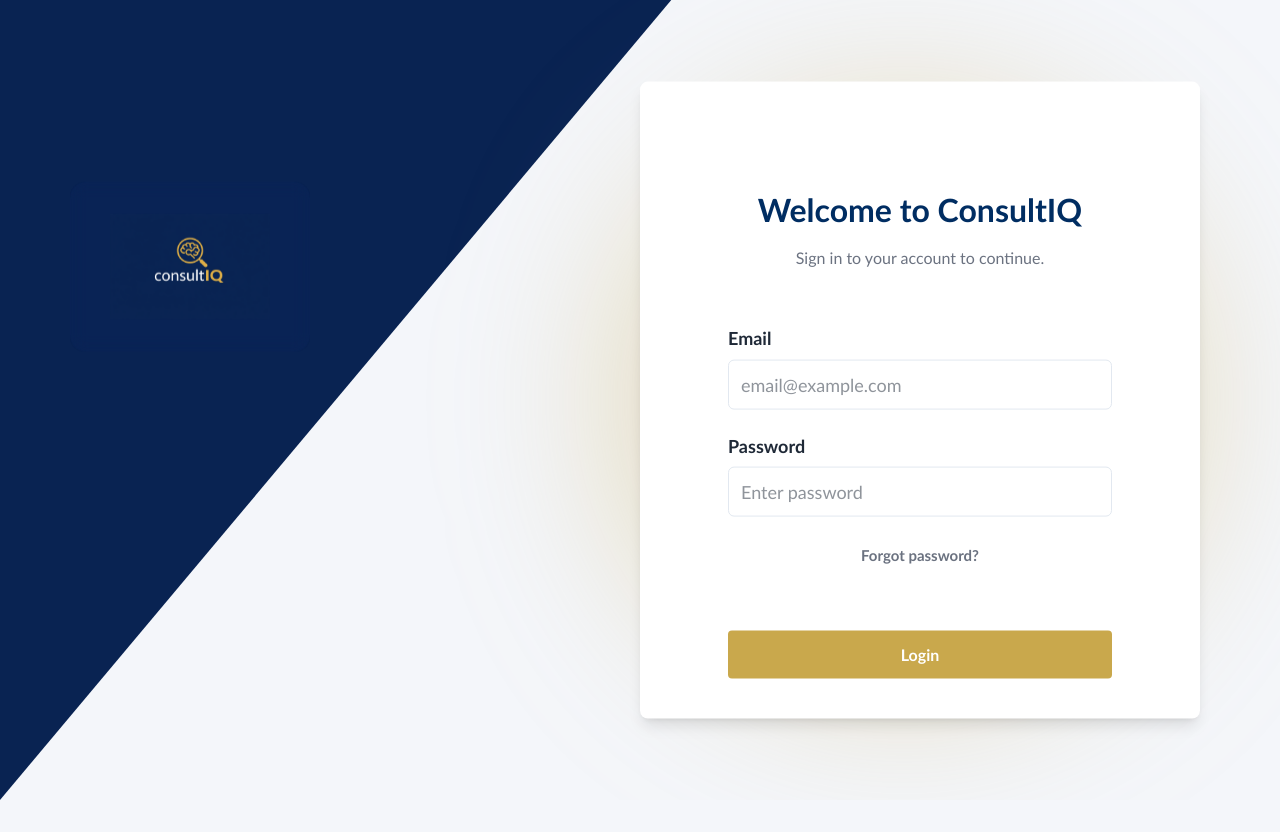
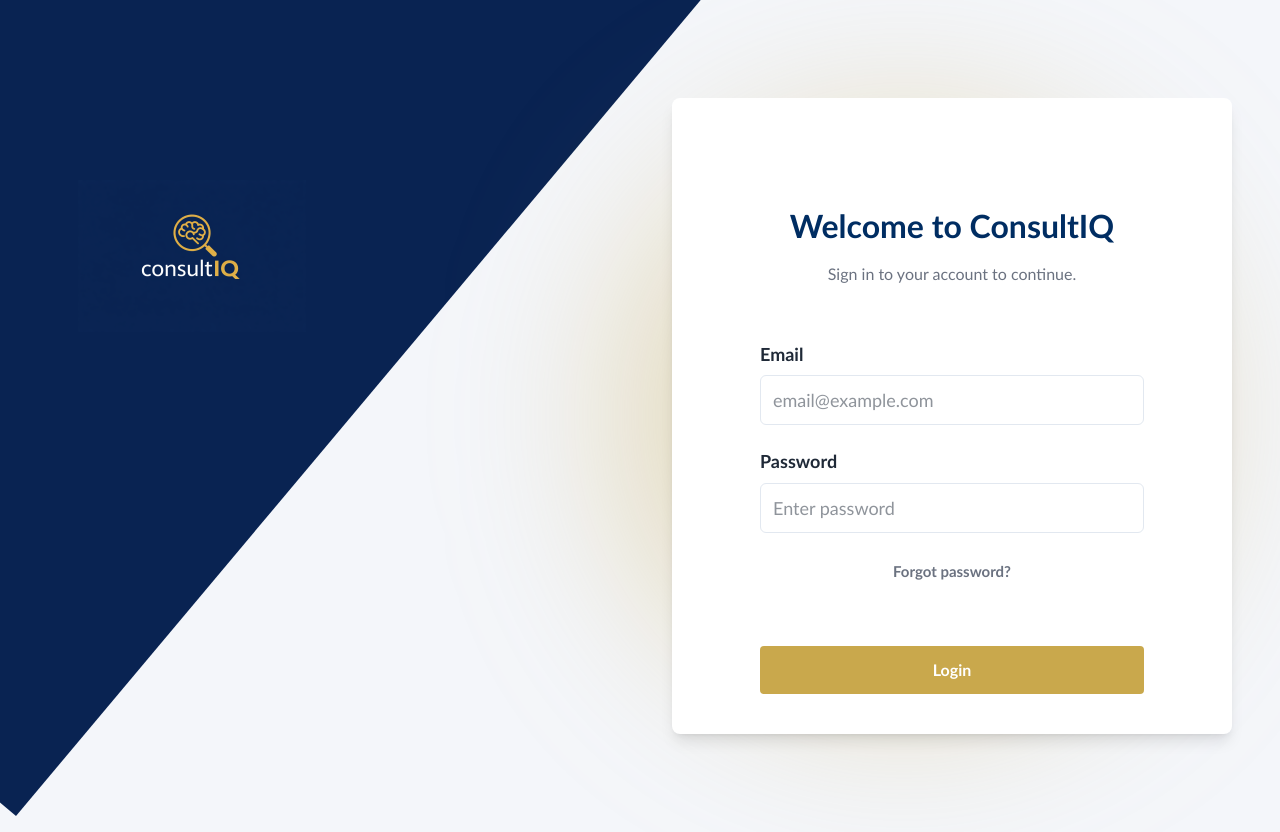
Before and after one commit to COS301-SE-2026/ConsultIQ, a React (Vite) app in the folder frontend/: page /login in a window 1280 px wide. Before the commit the page ends 800 px from the top, so only its background shows below. Built offline with nearby package versions, Linux system fonts and the light colour scheme; no server answers.

Commit message:
fix login page logo overlap

```diff
--- a/frontend/src/features/authentication/pages/login-page.tsx
+++ b/frontend/src/features/authentication/pages/login-page.tsx
@@ -3,46 +3,41 @@ import { LoginCard } from '../components/login-card';
 
 function LoginPage() {
   return (
-    <div className="relative min-h-screen bg-[#F4F6FA]">
+    <div className="relative min-h-screen w-full flex flex-col lg:flex-row items-center justify-center lg:justify-start bg-[#F4F6FA] overflow-hidden p-4">
+
+    <div className="hidden lg:block relative w-1/2 h-screen">
       {/* Navy Polygon */}
-      <div
-        className="absolute origin-bottom-left bg-[#092352] left-0 bottom-0 h-screen w-[calc(100vh*1.38)] -rotate-[50deg]"
-      />
+      <div className="absolute origin-bottom-left bg-[#092352] left-0 bottom-0 h-screen w-[calc(100vh*1.38)] -rotate-[50deg]"/>
+      {/* Logo */}
+      <div className="relative z-10 "
+      style={{top: "30%", left:"60%", transform:"translate(-50%, -50%)"}}>
+          <img
+            src={consultIqLogo}
+            alt="ConsultIQ Logo"
+            className="w-[228px] h-auto object-contain"
+          />
+      </div>
+    </div>
 
-      {/* Logo */}
-      <div className="absolute left-[70px] top-1/3 -translate-y-1/2 z-10">
-        <div className="bg-[#0B255C]/30 px-10 py-8 rounded-2xl backdrop-blur-sm">
+    <div className="relative z-10 w-full lg:w-1/2 flex flex-col items-center justify-center">
+        <div className="lg:hidden mb-8 px-8 py-6 rounded-2xl bg-[#092352]">
           <img
             src={consultIqLogo}
             alt="ConsultIQ Logo"
             className="w-[160px] h-auto object-contain"
           />
-        </div>
       </div>
+      <LoginCard/>
+    </div>
+
 
       {/* Gold Glow */}
       <div
-        className="
-          absolute
-          left-[53%]
-          top-1/2
-          -translate-x-[10%]
-          -translate-y-1/2
-          w-[565px]
-          h-[575px]
-          rounded-full
-          blur-[90px]
-          pointer-events-none
-        "
+        className="hidden lg:block absolute left-[53%] top-1/2 -translate-x-[10%] -translate-y-1/2 w-[565px] h-[575px] rounded-full blur-[90px] pointer-events-none"
         style={{
           backgroundColor: "rgba(201, 168, 76, 0.38)",
         }}
       />
-
-      {/* Form Container */}
-      <div className="absolute left-[50%] top-1/2 -translate-y-1/2 z-10">
-        <LoginCard />
-      </div>
     </div>
   );
 }
```
